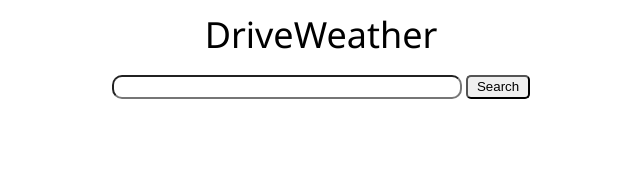
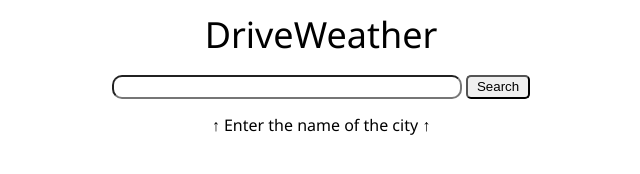
Before and after one commit to Valeriya-Osipova/DriveWeather, a plain HTML site: page index.html in a window 1280 px wide. Shown: the whole page, without its empty margins (319-959 px from the left). Drawn offline with Linux system fonts and the light colour scheme.

Commit message:
Update index.html

```diff
--- a/index.html
+++ b/index.html
@@ -16,7 +16,7 @@
             <input type="text" id="input" class="input">
             <button class="search-button" id="button">Search</button>
         </div>
-
+        <div class="help">&#8593 Enter the name of the city &#8593</div>
         <div class="weather-block desable">
             <div class="header">
                 <span class="header-text" id="country">Russia</span>
```
